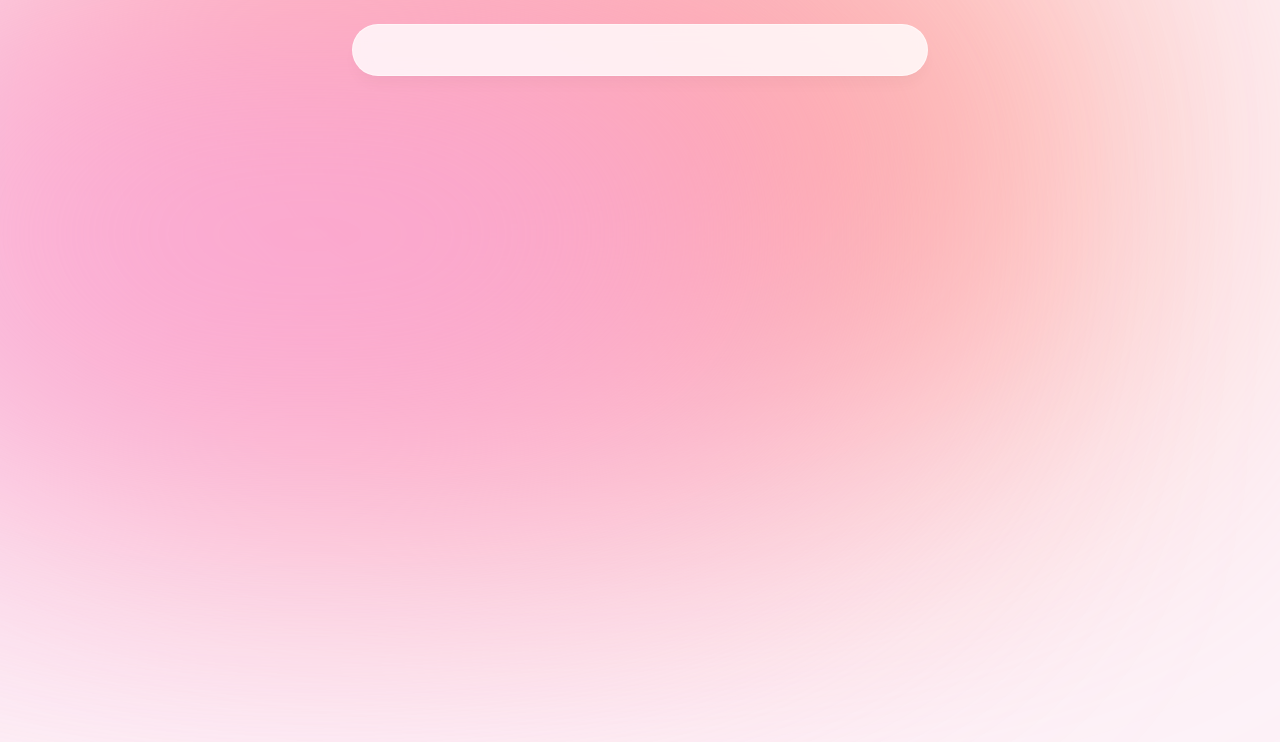
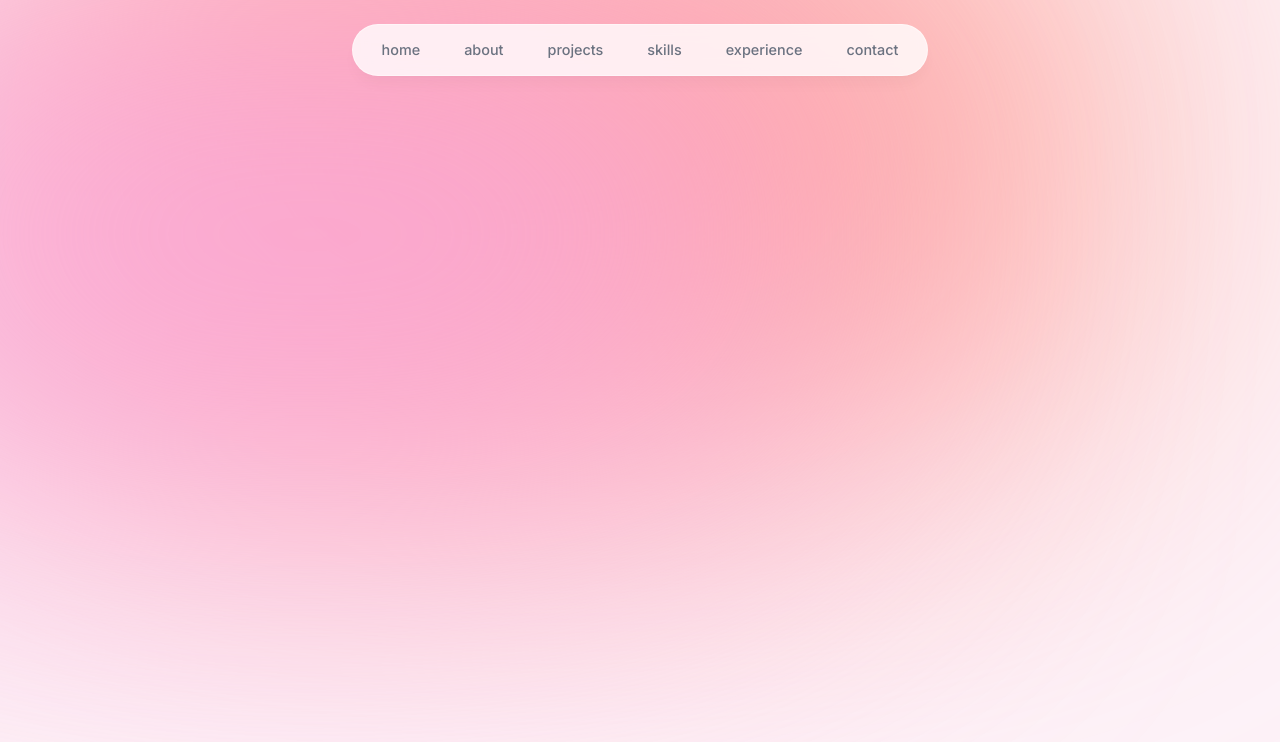
Before and after one commit to efilev/portfolio, a Next.js app: page / in a window 1280 px wide. Shown: the top 742 px of the page. Built offline with nearby package versions, Linux system fonts and the light colour scheme.

Commit message:
added header

```diff
--- a/components/header.tsx
+++ b/components/header.tsx
@@ -2,6 +2,8 @@
 
 import React from 'react'
 import { motion } from "framer-motion";
+import { links } from "@/lib/data";
+import Link from 'next/link';
 
 export default function Header() {
   return (
@@ -11,6 +13,20 @@
             initial={{ y: -100, x: "-50%", opacity: 0}}
             animate={{ y: 0, x: "-50%", opacity: 1}}
         ></motion.div>
+        <nav className="flex fixed top-[0.15rem] left-1/2 h-12 -translate-x-1/2 py-2 sm:top-[1.7rem] sm:h-[initial] sm:py-0">
+            <ul className="flex w-[22rem] flex-wrap items-center justify-center gap-y-1 text-[0.9rem] font-medium
+            text-gray-500 sm:w-[initial] sm:flex-nowrap sm:gap-5">
+                {links.map(link => (
+                    <motion.li className="h-3/4 flex items-center justify-center"
+                        key={link.hash}
+                        initial={{ y: -100, opacity: 0}}
+                        animate={{ y: 0, opacity: 1}}
+                        >
+                        <Link className="flex w-full items-center justify-center px-3 py-3 hover:text-gray-950 transition" href={link.hash}>{link.name}</Link>
+                    </motion.li>
+                ))}
+            </ul>
+        </nav>
     </header>
   );
 }
--- a/lib/data.ts
+++ b/lib/data.ts
@@ -2,33 +2,33 @@
 import { CgWorkAlt } from "react-icons/cg";
 import { FaReact } from "react-icons/fa";
 import { LuGraduationCap } from "react-icons/lu";
-import corpcommentImg from "@/public/corpcomment.png";
-import rmtdevImg from "@/public/rmtdev.png";
-import wordanalyticsImg from "@/public/wordanalytics.png";
+import expressAngularImg from "@/public/ExpressAngularSite.png";
+import openGLImg from "@/public/OpenGLScene.png";
+import plannaDailyImg from "@/public/PlannaDaily.png";
 
 export const links = [
   {
-    name: "Home",
+    name: "home",
     hash: "#home",
   },
   {
-    name: "About",
+    name: "about",
     hash: "#about",
   },
   {
-    name: "Projects",
+    name: "projects",
     hash: "#projects",
   },
   {
-    name: "Skills",
+    name: "skills",
     hash: "#skills",
   },
   {
-    name: "Experience",
+    name: "experience",
     hash: "#experience",
   },
   {
-    name: "Contact",
+    name: "contact",
     hash: "#contact",
   },
 ] as const;
@@ -62,25 +62,25 @@
 
 export const projectsData = [
   {
-    title: "CorpComment",
+    title: "OpenGL 3D Scene",
     description:
-      "I worked as a full-stack developer on this startup project for 2 years. Users can give public feedback to companies.",
-    tags: ["React", "Next.js", "MongoDB", "Tailwind", "Prisma"],
-    imageUrl: corpcommentImg,
+      "OpenGL and C++ used to transform a set of basic meshes into a complex 3D scene including a coffee cup, candle, envelope and pencil on a deskpad.",
+    tags: ["OpenGL", "C++"],
+    imageUrl:  openGLImg,
   },
   {
-    title: "rmtDev",
+    title: "Angular Website",
     description:
       "Job board for remote developer jobs. I was the front-end developer. It has features like filtering, sorting and pagination.",
     tags: ["React", "TypeScript", "Next.js", "Tailwind", "Redux"],
-    imageUrl: rmtdevImg,
+    imageUrl: expressAngularImg,
   },
   {
-    title: "Word Analytics",
+    title: "Android App",
     description:
       "A public web app for quick analytics on text. It shows word count, character count and social media post limits.",
     tags: ["React", "Next.js", "SQL", "Tailwind", "Framer"],
-    imageUrl: wordanalyticsImg,
+    imageUrl: plannaDailyImg,
   },
 ] as const;
 
```
